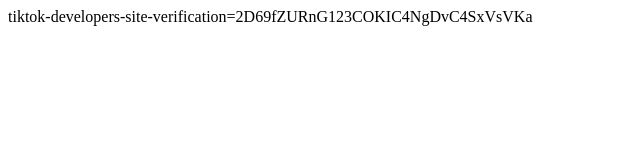
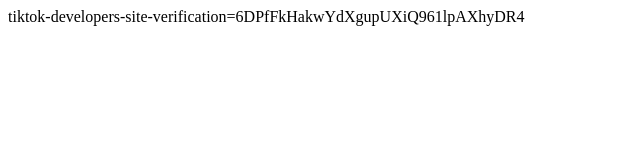
Before and after one commit to hoanguyenthai263/digital-dashboard-by-hoanguyenthai263, a plain HTML site: page tiktok/verification.html in a window 1280 px wide. Shown: the full height of the page, 0-640 px from the left. Drawn offline with Linux system fonts and the light colour scheme.

Commit message:
Update verification.html

```diff
--- a/tiktok/verification.html
+++ b/tiktok/verification.html
@@ -1,6 +1,6 @@
 <!DOCTYPE html>
 <html>
   <body>
-    tiktok-developers-site-verification=2D69fZURnG123COKIC4NgDvC4SxVsVKa
+    tiktok-developers-site-verification=6DPfFkHakwYdXgupUXiQ961lpAXhyDR4
   </body>
 </html>
```
